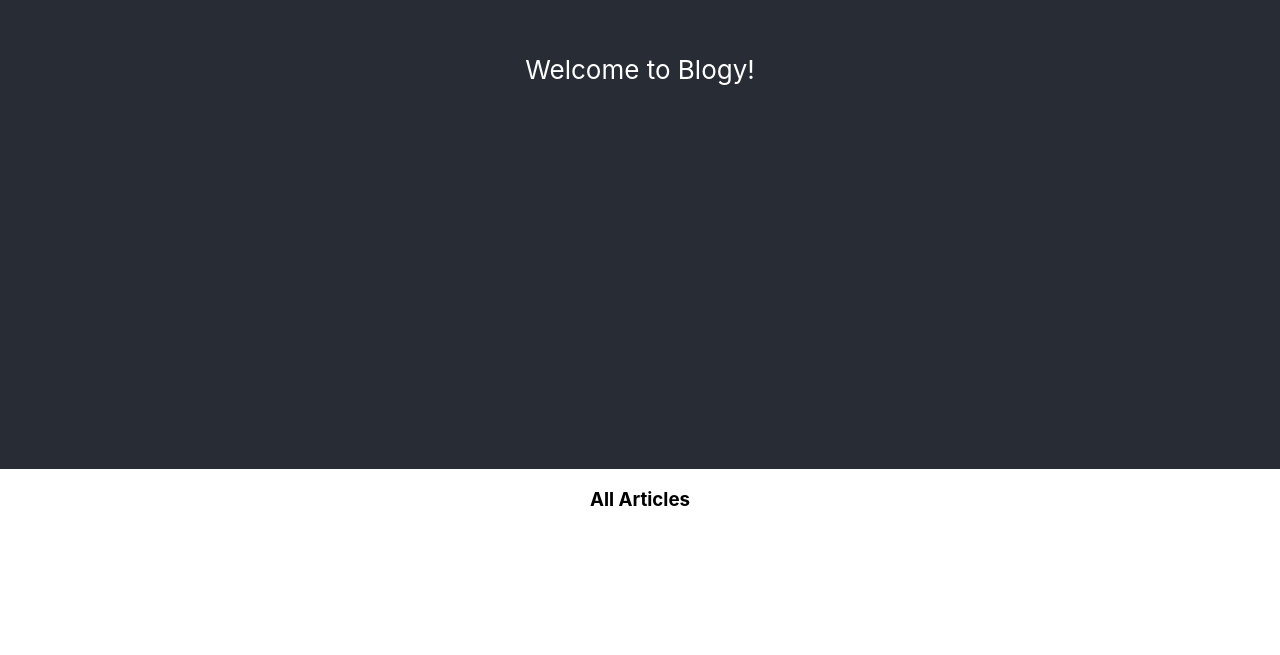
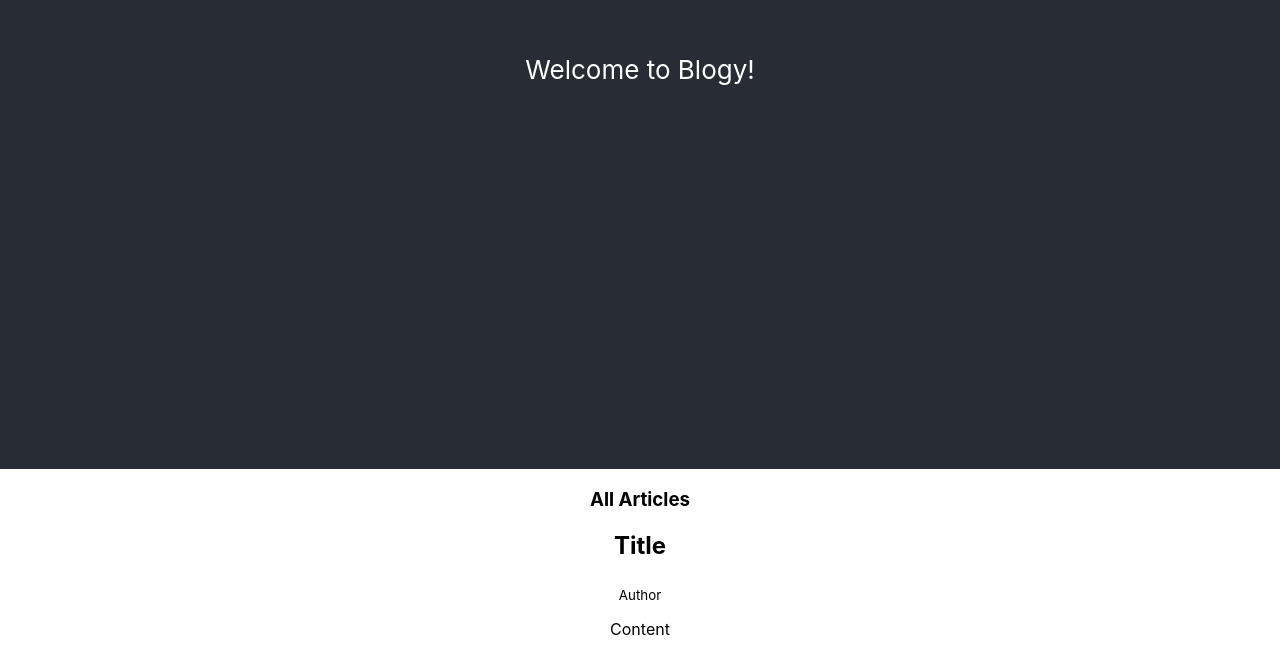
Before and after one commit to Sara-Kuddah/blogy-frontend, a React (Create React App) app: page / in a window 1280 px wide. Shown: the part 331-986 px from the top of the page. Before the commit the page ends 860 px from the top, so only its background shows below. Built offline with nearby package versions, Linux system fonts and the light colour scheme.

Commit message:
add Article component

```diff
--- /dev/null
+++ b/src/articles/components/article.js
@@ -0,0 +1,17 @@
+import React from 'react';
+
+class Article extends React.Component{
+    render(){
+        return(
+            <div className="article">
+             <h2>Title</h2>
+             <sub>Author</sub>
+             <p>
+                 Content
+             </p>
+            </div>
+        );
+    }
+}
+
+export default Article;
--- a/src/articles/components/articles.js
+++ b/src/articles/components/articles.js
@@ -1,9 +1,13 @@
 import React from 'react';
+import Article from './article';
 
 class Articles extends React.Component{
     render(){
         return(
+            <>
             <h3>All Articles</h3>
+            <Article />
+            </>
         );
     }
 }
```
